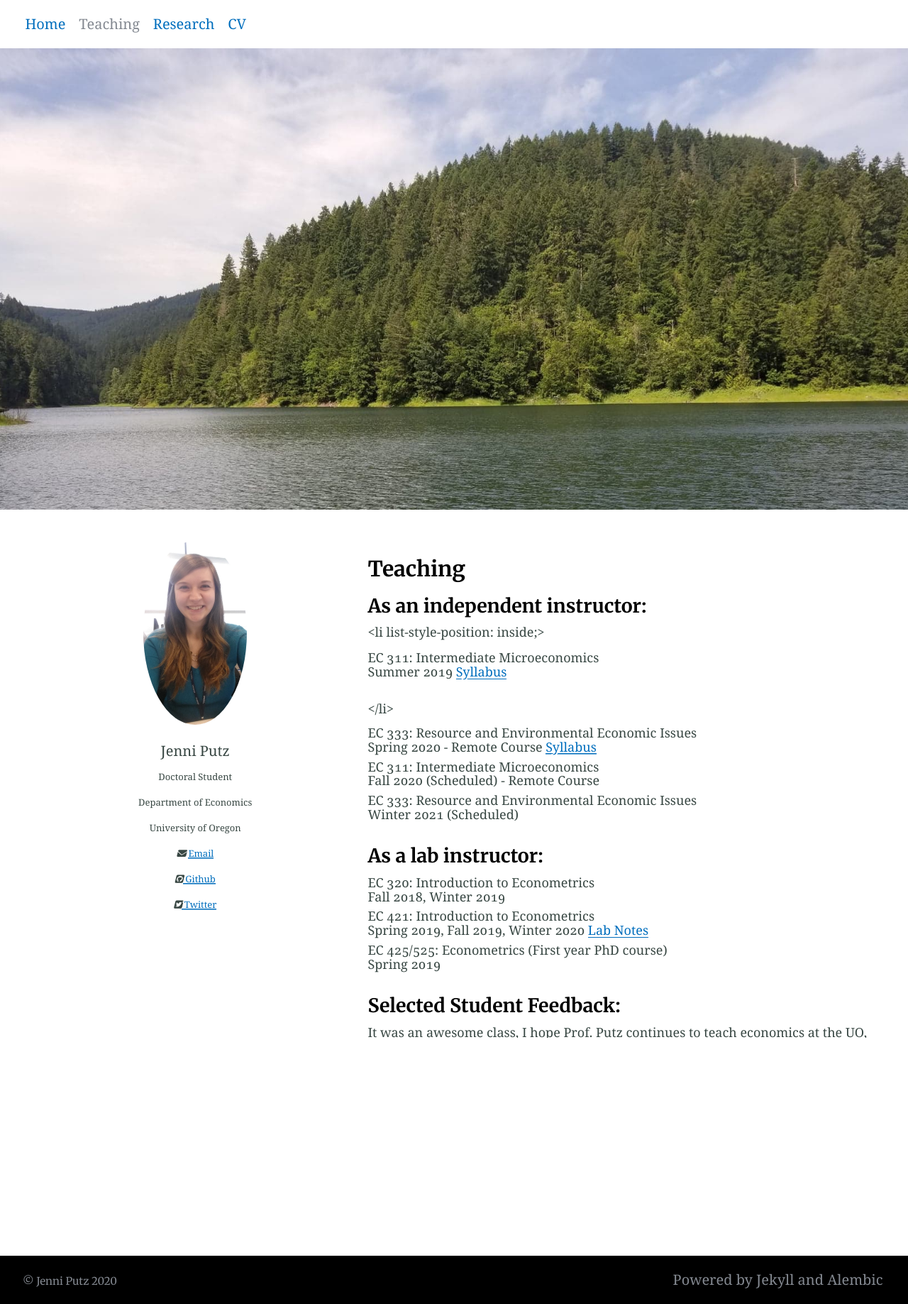
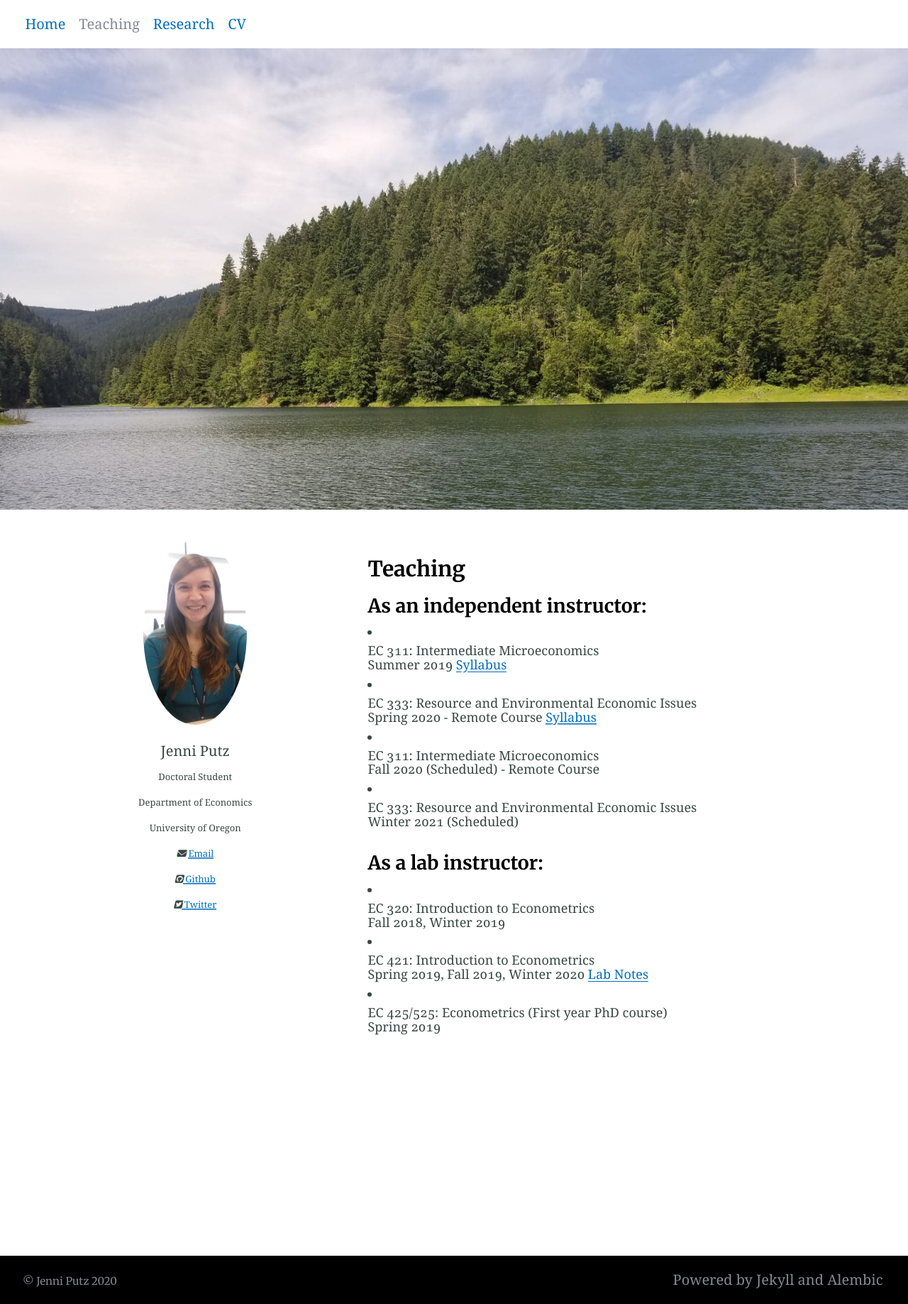
Before and after one commit to jenni-putz/1jenni-putz.github.io, a Jekyll site: the page built from teaching.md, in a window 1280 px wide. Shown: the whole page at 71% size. Built offline with Jekyll 4.4.1, drawn with Linux system fonts in a browser that asks for light colours; nearby versions of some CDN libraries; our own code applies the rules of GitHub Pages for plain Markdown files; part of the change alters nothing that is shown.

Commit message:
Update teaching.md

```diff
--- a/teaching.md
+++ b/teaching.md
@@ -14,6 +14,9 @@ img {
 </style>
 
 <style>
+li{
+list-style-position: inside;
+}
 
 button {
      width: 50%;
@@ -66,7 +69,7 @@ button {
   <h3> Teaching </h3>
   <h4>As an independent instructor: </h4>
     <font size="4"><ul>
-    <li list-style-position: inside;> <p style="line-height:110%"> EC 311: Intermediate Microeconomics <br>
+    <li> <p style="line-height:110%"> EC 311: Intermediate Microeconomics <br>
 	    Summer 2019 <a href="/EC311Syllabus.pdf">Syllabus</a></p></li>
     <li><p style="line-height:110%"> EC 333: Resource and Environmental Economic Issues <br>
 	    Spring 2020 - Remote Course <a href="/EC333_Syllabus_1.pdf">Syllabus</a></p></li>
```
